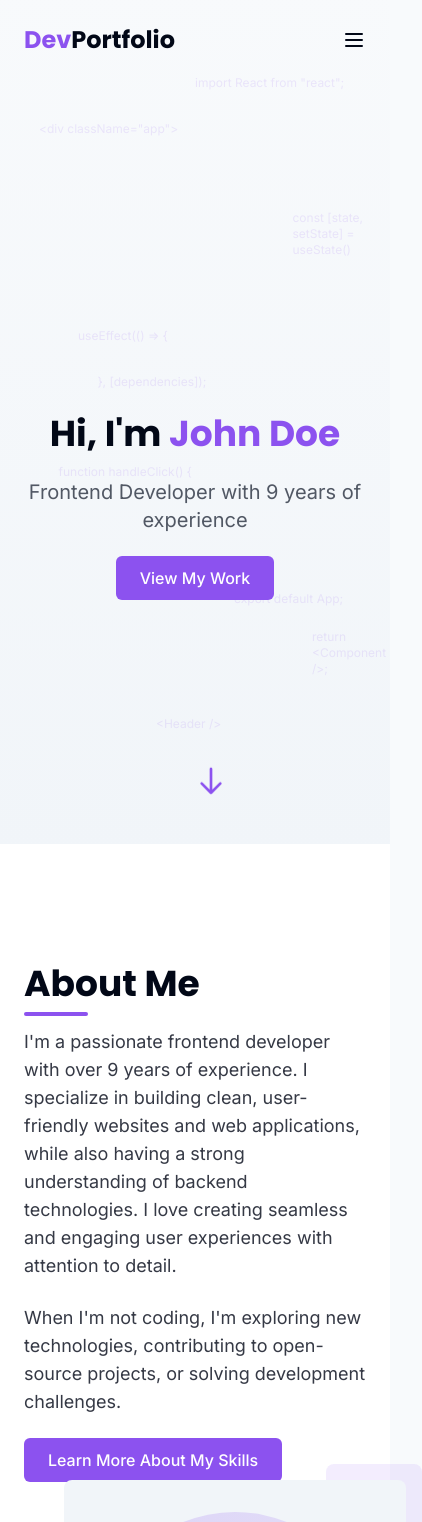
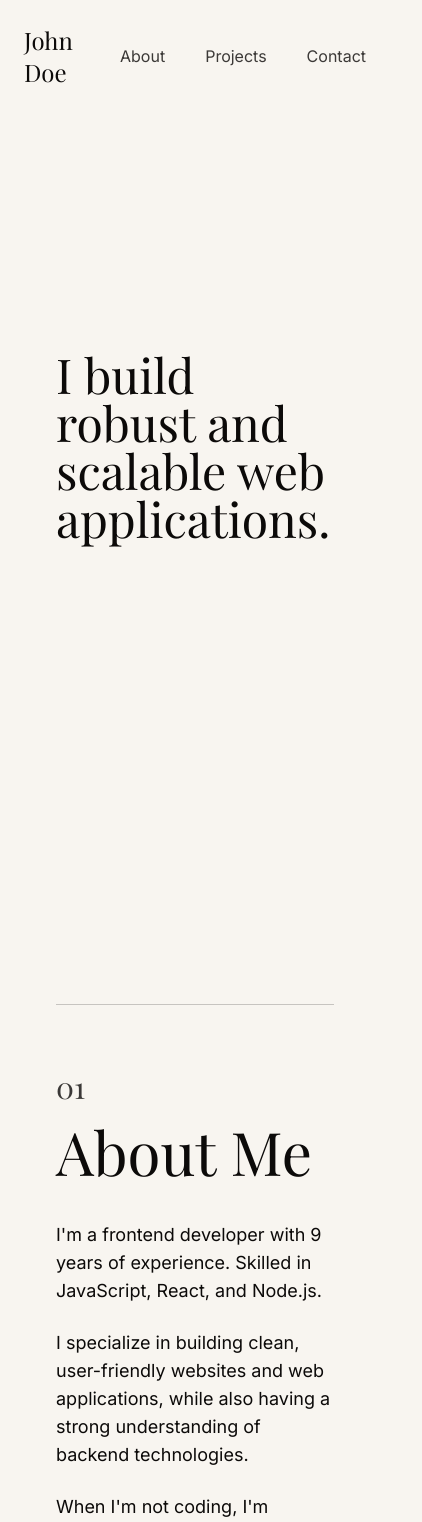
Before and after one commit to prateek-padhy/portfolio, a React (Vite) app: page / in a window 390 px wide. Shown: the top 1522 px of the page, 422 px wide, since content can reach past the window. Built offline with nearby package versions, Linux system fonts and the light colour scheme.

Commit message:
Refactor: Improve design based on inspiration

```diff
--- a/index.html
+++ b/index.html
@@ -16,6 +16,9 @@
     <meta name="twitter:card" content="summary_large_image" />
     <meta name="twitter:site" content="@lovable_dev" />
     <meta name="twitter:image" content="https://lovable.dev/opengraph-image-p98pqg.png" />
+
+    <!-- Add Google Fonts: Playfair Display and Inter -->
+    <link rel="stylesheet" href="https://fonts.googleapis.com/css2?family=Playfair+Display:wght@400;500;600;700&family=Inter:wght@300;400;500;600&display=swap">
   </head>
 
   <body>
--- a/src/components/AboutSection.tsx
+++ b/src/components/AboutSection.tsx
@@ -1,83 +1,39 @@
-
-import { useEffect, useRef } from 'react';
 
 const AboutSection = () => {
-  const sectionRef = useRef<HTMLElement>(null);
-  const elementsRef = useRef<(HTMLElement | null)[]>([]);
+  return (
+    <section id="about" className="py-24 px-6">
+      <div className="container mx-auto max-w-5xl">
+        <div className="section-divider"></div>
 
-  useEffect(() => {
-    const observer = new IntersectionObserver(
-      (entries) => {
-        entries.forEach((entry) => {
-          if (entry.isIntersecting) {
-            entry.target.classList.add('active');
-          }
-        });
-      },
-      { threshold: 0.1 }
-    );
+        <div className="mt-10 mb-8">
+          <div className="section-number">01</div>
+          <h2 className="section-title">About Me</h2>
+        </div>
 
-    if (sectionRef.current) {
-      const revealElements = sectionRef.current.querySelectorAll('.reveal');
-      revealElements.forEach((el) => observer.observe(el));
-      elementsRef.current = Array.from(revealElements) as HTMLElement[];
-    }
-
-    return () => {
-      elementsRef.current.forEach((el) => {
-        if (el) observer.unobserve(el);
-      });
-    };
-  }, []);
-
-  return (
-    <section
-      id="about"
-      ref={sectionRef}
-      className="py-20 md:py-32 bg-white"
-    >
-      <div className="container px-6 mx-auto">
-        <div className="grid grid-cols-1 md:grid-cols-2 gap-12 items-center">
+        <div className="grid grid-cols-1 md:grid-cols-2 gap-16">
           <div>
-            <h2 className="section-title reveal" data-animation="fade-up">
-              About Me
-            </h2>
-
-            <p className="text-lg mb-6 text-foreground/80 reveal" data-animation="fade-up">
-              I'm a passionate frontend developer with over 9 years of experience. I specialize in building clean, user-friendly websites and web applications, while also having a strong understanding of backend technologies. I love creating seamless and engaging user experiences with attention to detail.
+            <p className="text-lg mb-6">
+              I'm a frontend developer with 9 years of experience. Skilled in JavaScript, React, and Node.js.
             </p>
 
-            <p className="text-lg mb-8 text-foreground/80 reveal" data-animation="fade-up">
+            <p className="text-lg mb-6">
+              I specialize in building clean, user-friendly websites and web applications, while also having a strong understanding of backend technologies.
+            </p>
+
+            <p className="text-lg">
               When I'm not coding, I'm exploring new technologies, contributing to open-source projects, or solving development challenges.
             </p>
-
-            <div className="reveal" data-animation="fade-up">
-              <a href="#skills" className="btn-primary">
-                Learn More About My Skills
-              </a>
-            </div>
           </div>
 
-          <div className="relative reveal" data-animation="fade-left">
-            <div className="bg-muted p-8 rounded-lg relative z-10">
-              <div className="w-full max-w-sm mx-auto aspect-square bg-gradient-to-br from-primary/20 to-primary/10 rounded-full flex items-center justify-center overflow-hidden">
-                <div className="relative w-4/5 h-4/5 rounded-full bg-white shadow-md flex items-center justify-center">
-                  <div className="w-full h-full rounded-full bg-gradient-to-br from-primary/30 to-primary/5 backdrop-blur-sm flex items-center justify-center">
-                    <svg xmlns="http://www.w3.org/2000/svg" className="w-2/3 h-2/3 text-primary/80" viewBox="0 0 24 24" fill="none" stroke="currentColor" strokeWidth="1" strokeLinecap="round" strokeLinejoin="round">
-                      <path d="M16 18l2-2-2-2"></path>
-                      <path d="M8 6l-2 2 2 2"></path>
-                      <path d="M18 16l2 2-2 2"></path>
-                      <path d="M6 8l-2-2 2-2"></path>
-                      <path d="M2 12h20"></path>
-                      <path d="M12 2v20"></path>
-                    </svg>
-                  </div>
-                </div>
-              </div>
-            </div>
+          <div>
+            <p className="text-lg font-medium mb-4">Frontend:</p>
+            <p className="mb-8">HTML, CSS, JavaScript, React, Vue.js, SASS, TypeScript</p>
 
-            <div className="absolute -top-4 -right-4 w-24 h-24 bg-primary/10 rounded-lg z-0"></div>
-            <div className="absolute -bottom-4 -left-4 w-24 h-24 bg-primary/10 rounded-lg z-0"></div>
+            <p className="text-lg font-medium mb-4">Backend:</p>
+            <p className="mb-8">Node.js, Express, MongoDB, PHP, SQL</p>
+
+            <p className="text-lg font-medium mb-4">Tools & Others:</p>
+            <p>Git, Webpack, Docker, Firebase, AWS</p>
           </div>
         </div>
       </div>
--- a/src/components/Footer.tsx
+++ b/src/components/Footer.tsx
@@ -5,32 +5,44 @@ const Footer = () => {
   const currentYear = new Date().getFullYear();
 
   return (
-    <footer className="py-8 bg-secondary text-white">
-      <div className="container px-6 mx-auto">
-        <div className="flex flex-col md:flex-row justify-between items-center">
-          <div className="mb-4 md:mb-0">
-            <a href="#home" className="text-xl font-bold">
-              <span className="text-primary">Dev</span>Portfolio
+    <footer className="py-24 px-6">
+      <div className="container mx-auto max-w-5xl">
+        <div className="section-divider"></div>
+
+        <div className="mt-10 mb-12">
+          <div className="section-number">03</div>
+          <h2 className="section-title">Contact</h2>
+        </div>
+
+        <div className="grid grid-cols-1 md:grid-cols-2 gap-16 mb-24">
+          <div>
+            <p className="text-lg mb-6">
+              Feel free to reach out to me via email or connect with me on social media.
+            </p>
+
+            <a href="mailto:hello@johndoe.com" className="text-xl hover:underline font-medium">
+              hello@johndoe.com
             </a>
           </div>
 
-          <div className="text-white/70 text-sm">
-            © {currentYear} All Rights Reserved
+          <div>
+            <div className="flex space-x-8">
+              <a href="#" className="text-lg hover:underline">Github</a>
+              <a href="#" className="text-lg hover:underline">LinkedIn</a>
+              <a href="#" className="text-lg hover:underline">Twitter</a>
+            </div>
+          </div>
+        </div>
+
+        <div className="flex flex-col md:flex-row justify-between items-center pt-8 border-t border-border">
+          <div className="mb-4 md:mb-0">
+            <a href="#home" className="text-xl font-serif">
+              John Doe
+            </a>
           </div>
 
-          <div className="mt-4 md:mt-0">
-            <a href="#home" className="text-white/70 hover:text-white transition-colors mx-2">
-              Home
-            </a>
-            <a href="#about" className="text-white/70 hover:text-white transition-colors mx-2">
-              About
-            </a>
-            <a href="#projects" className="text-white/70 hover:text-white transition-colors mx-2">
-              Projects
-            </a>
-            <a href="#contact" className="text-white/70 hover:text-white transition-colors mx-2">
-              Contact
-            </a>
+          <div className="text-sm">
+            © {currentYear} All Rights Reserved
           </div>
         </div>
       </div>
--- a/src/components/HeroSection.tsx
+++ b/src/components/HeroSection.tsx
@@ -1,100 +1,20 @@
-
-import { useEffect, useRef } from 'react';
-
-const CodeSnippets = () => {
-  const snippets = [
-    { code: '<div className="app">', top: '15%', left: '10%', delay: '0s' },
-    { code: 'const [state, setState] = useState()', top: '25%', left: '75%', delay: '0.5s' },
-    { code: 'function handleClick() {', top: '55%', left: '15%', delay: '1s' },
-    { code: 'return <Component />;', top: '75%', left: '80%', delay: '1.5s' },
-    { code: 'import React from "react";', top: '10%', left: '50%', delay: '2s' },
-    { code: 'useEffect(() => {', top: '40%', left: '20%', delay: '2.5s' },
-    { code: '}, [dependencies]);', top: '45%', left: '25%', delay: '3s' },
-    { code: '<Header />', top: '85%', left: '40%', delay: '3.5s' },
-    { code: 'export default App;', top: '70%', left: '60%', delay: '4s' },
-  ];
-
-  return (
-    <div className="absolute inset-0 overflow-hidden">
-      {snippets.map((snippet, index) => (
-        <div
-          key={index}
-          className="floating-code"
-          style={{
-            top: snippet.top,
-            left: snippet.left,
-            animationDelay: snippet.delay,
-          }}
-        >
-          {snippet.code}
-        </div>
-      ))}
-    </div>
-  );
-};
 
 const HeroSection = () => {
-  const sectionRef = useRef<HTMLElement>(null);
-
-  useEffect(() => {
-    const observer = new IntersectionObserver(
-      ([entry]) => {
-        if (entry.isIntersecting) {
-          entry.target.classList.add('active');
-        }
-      },
-      { threshold: 0.1 }
-    );
-
-    if (sectionRef.current) {
-      observer.observe(sectionRef.current);
-    }
-
-    return () => {
-      if (sectionRef.current) {
-        observer.unobserve(sectionRef.current);
-      }
-    };
-  }, []);
-
   return (
     <section
       id="home"
-      ref={sectionRef}
-      className="relative min-h-screen flex items-center justify-center overflow-hidden bg-gradient-to-b from-background to-muted pt-20"
+      className="min-h-screen flex items-center justify-center pt-20 px-6"
     >
-      <CodeSnippets />
-
-      <div className="container px-6 mx-auto z-10">
-        <div className="max-w-3xl mx-auto text-center">
-          <h1 className="text-4xl md:text-6xl lg:text-7xl font-bold mb-6 reveal active" data-animation="fade-up">
-            Hi, I'm <span className="text-primary">John Doe</span>
+      <div className="container mx-auto max-w-5xl">
+        <div className="flex flex-col md:flex-row justify-between items-start">
+          <h1 className="text-5xl md:text-7xl lg:text-8xl font-serif mb-8 md:mb-0 max-w-2xl">
+            I build robust and scalable web applications.
           </h1>
 
-          <p className="text-xl md:text-2xl text-secondary/80 mb-8 reveal active" data-animation="fade-up" style={{ animationDelay: '0.2s' }}>
-            Frontend Developer with 9 years of experience
-          </p>
-
-          <div className="reveal active" data-animation="fade-up" style={{ animationDelay: '0.4s' }}>
-            <a href="#projects" className="btn-primary">
-              View My Work
-            </a>
+          <div className="text-right hidden md:block">
+            <span className="font-serif italic text-lg opacity-75">Frontend Developer</span>
           </div>
         </div>
-      </div>
-
-      <div className="absolute bottom-10 left-1/2 transform -translate-x-1/2 animate-bounce">
-        <a href="#about" className="text-primary">
-          <svg
-            xmlns="http://www.w3.org/2000/svg"
-            className="h-8 w-8"
-            fill="none"
-            viewBox="0 0 24 24"
-            stroke="currentColor"
-          >
-            <path strokeLinecap="round" strokeLinejoin="round" strokeWidth={2} d="M19 14l-7 7m0 0l-7-7m7 7V3" />
-          </svg>
-        </a>
       </div>
     </section>
   );
--- a/src/components/Navbar.tsx
+++ b/src/components/Navbar.tsx
@@ -2,39 +2,12 @@
 import { useState, useEffect } from 'react';
 
 const Navbar = () => {
-  const [activeSection, setActiveSection] = useState('home');
   const [scrolled, setScrolled] = useState(false);
-
-  const sections = [
-    { id: 'home', label: 'Home' },
-    { id: 'about', label: 'About' },
-    { id: 'skills', label: 'Skills' },
-    { id: 'projects', label: 'Projects' },
-    { id: 'contact', label: 'Contact' },
-  ];
 
   useEffect(() => {
     const handleScroll = () => {
       const scrollPosition = window.scrollY;
       setScrolled(scrollPosition > 20);
-
-      // Determine which section is currently in view
-      const sectionElements = sections.map(section => ({
-        id: section.id,
-        element: document.getElementById(section.id)
-      })).filter(section => section.element);
-
-      const currentSection = sectionElements.find(section => {
-        const element = section.element;
-        if (!element) return false;
-
-        const rect = element.getBoundingClientRect();
-        return rect.top <= 200 && rect.bottom >= 200;
-      });
-
-      if (currentSection) {
-        setActiveSection(currentSection.id);
-      }
     };
 
     window.addEventListener('scroll', handleScroll);
@@ -42,29 +15,23 @@ const Navbar = () => {
   }, []);
 
   return (
-    <header className={`fixed top-0 left-0 w-full z-50 transition-all duration-300 ${scrolled ? 'bg-white/80 backdrop-blur-md shadow-sm py-4' : 'bg-transparent py-6'}`}>
+    <header className={`fixed top-0 left-0 w-full z-50 transition-all duration-300 ${scrolled ? 'bg-cream/80 backdrop-blur-sm py-4' : 'bg-transparent py-6'}`}>
       <div className="container mx-auto flex justify-between items-center px-6">
-        <a href="#home" className="text-2xl font-bold font-heading">
-          <span className="text-primary">Dev</span>Portfolio
+        <a href="#home" className="text-2xl font-serif">
+          John Doe
         </a>
 
-        <nav className="hidden md:flex space-x-8">
-          {sections.map(section => (
-            <a
-              key={section.id}
-              href={`#${section.id}`}
-              className={`nav-link ${activeSection === section.id ? 'active' : ''}`}
-            >
-              {section.label}
-            </a>
-          ))}
-        </nav>
-
-        <button className="md:hidden">
-          <svg xmlns="http://www.w3.org/2000/svg" className="h-6 w-6" fill="none" viewBox="0 0 24 24" stroke="currentColor">
-            <path strokeLinecap="round" strokeLinejoin="round" strokeWidth={2} d="M4 6h16M4 12h16M4 18h16" />
-          </svg>
-        </button>
+        <div className="flex items-center space-x-10">
+          <a href="#about" className="nav-link">
+            About
+          </a>
+          <a href="#projects" className="nav-link">
+            Projects
+          </a>
+          <a href="#contact" className="nav-link">
+            Contact
+          </a>
+        </div>
       </div>
     </header>
   );
--- a/src/components/ProjectsSection.tsx
+++ b/src/components/ProjectsSection.tsx
@@ -1,10 +1,5 @@
-
-import { useEffect, useRef } from 'react';
 
 const ProjectsSection = () => {
-  const sectionRef = useRef<HTMLElement>(null);
-  const elementsRef = useRef<(HTMLElement | null)[]>([]);
-
   const projects = [
     {
       title: 'E-Commerce Platform',
@@ -29,88 +24,49 @@ const ProjectsSection = () => {
       tags: ['HTML', 'SCSS', 'JavaScript', 'GSAP'],
       liveLink: '#',
       codeLink: '#'
-    },
-    {
-      title: 'Weather Dashboard',
-      description: 'A weather application that provides real-time weather data and forecasts using external APIs, with a clean, responsive interface.',
-      image: 'https://images.unsplash.com/photo-1592210454359-9043f067919b?q=80&w=1000',
-      tags: ['React', 'API Integration', 'Tailwind CSS'],
-      liveLink: '#',
-      codeLink: '#'
     }
   ];
 
-  useEffect(() => {
-    const observer = new IntersectionObserver(
-      (entries) => {
-        entries.forEach((entry) => {
-          if (entry.isIntersecting) {
-            entry.target.classList.add('active');
-          }
-        });
-      },
-      { threshold: 0.1 }
-    );
+  return (
+    <section id="projects" className="py-24 px-6">
+      <div className="container mx-auto max-w-5xl">
+        <div className="section-divider"></div>
 
-    if (sectionRef.current) {
-      const revealElements = sectionRef.current.querySelectorAll('.reveal');
-      revealElements.forEach((el) => observer.observe(el));
-      elementsRef.current = Array.from(revealElements) as HTMLElement[];
-    }
+        <div className="mt-10 mb-12">
+          <div className="section-number">02</div>
+          <h2 className="section-title">Projects</h2>
+        </div>
 
-    return () => {
-      elementsRef.current.forEach((el) => {
-        if (el) observer.unobserve(el);
-      });
-    };
-  }, []);
-
-  return (
-    <section
-      id="projects"
-      ref={sectionRef}
-      className="py-20 md:py-32 bg-white"
-    >
-      <div className="container px-6 mx-auto">
-        <h2 className="section-title text-center mb-16 mx-auto reveal" data-animation="fade-up">
-          My Projects
-        </h2>
-
-        <p className="text-lg mb-12 text-center max-w-3xl mx-auto text-foreground/80 reveal" data-animation="fade-up">
-          Here are some of the projects I've worked on. I specialize in crafting beautiful, interactive, and scalable web applications. Click through to view the live projects and their code.
-        </p>
-
-        <div className="grid grid-cols-1 md:grid-cols-2 gap-8">
+        <div className="grid grid-cols-1 gap-16">
           {projects.map((project, index) => (
-            <div
-              key={index}
-              className="project-card h-80 reveal"
-              data-animation="fade-up"
-              style={{ animationDelay: `${index * 150}ms` }}
-            >
+            <div key={index} className="grid grid-cols-1 md:grid-cols-3 gap-6">
+              <div className="md:col-span-1">
+                <div className="aspect-square bg-gray-100 border border-border overflow-hidden">
                   <img
                     src={project.image}
                     alt={project.title}
                     className="w-full h-full object-cover"
                   />
+                </div>
+              </div>
 
-              <div className="project-overlay">
-                <h3 className="text-2xl font-bold mb-2">{project.title}</h3>
-                <p className="mb-4 text-white/90 text-sm">{project.description}</p>
+              <div className="md:col-span-2">
+                <h3 className="text-2xl font-serif mb-2">{project.title}</h3>
+                <p className="mb-4 text-base">{project.description}</p>
 
-                <div className="flex flex-wrap gap-2 mb-6">
+                <div className="flex flex-wrap gap-2 mb-4">
                   {project.tags.map((tag, i) => (
-                    <span key={i} className="px-2 py-1 bg-white/10 rounded-full text-xs">
+                    <span key={i} className="text-sm bg-secondary py-1 px-3">
                       {tag}
                     </span>
                   ))}
                 </div>
 
                 <div className="flex space-x-4">
-                  <a href={project.liveLink} className="px-4 py-2 bg-primary rounded hover:bg-primary/90 transition-colors text-sm">
-                    Live Demo
+                  <a href={project.liveLink} className="text-sm underline">
+                    View Project
                   </a>
-                  <a href={project.codeLink} className="px-4 py-2 bg-white/20 rounded hover:bg-white/30 transition-colors text-sm">
+                  <a href={project.codeLink} className="text-sm underline">
                     View Code
                   </a>
                 </div>
@@ -118,12 +74,6 @@ const ProjectsSection = () => {
             </div>
           ))}
         </div>
-
-        <div className="mt-16 text-center reveal" data-animation="fade-up">
-          <a href="#contact" className="btn-primary">
-            Contact Me
-          </a>
-        </div>
       </div>
     </section>
   );
--- a/src/index.css
+++ b/src/index.css
@@ -1,5 +1,5 @@
 
-@import url('https://fonts.googleapis.com/css2?family=Inter:wght@300;400;500;600;700&family=Poppins:wght@400;500;600;700&display=swap');
+@import url('https://fonts.googleapis.com/css2?family=Playfair+Display:wght@400;500;600;700&family=Inter:wght@300;400;500;600&display=swap');
 
 @tailwind base;
 @tailwind components;
@@ -7,33 +7,33 @@
 
 @layer base {
   :root {
-    --background: 210 40% 98%;
-    --foreground: 222.2 84% 4.9%;
+    --background: 30 33% 98%;
+    --foreground: 20 14% 4%;
 
     --card: 0 0% 100%;
-    --card-foreground: 222.2 84% 4.9%;
+    --card-foreground: 20 14% 4%;
 
     --popover: 0 0% 100%;
-    --popover-foreground: 222.2 84% 4.9%;
+    --popover-foreground: 20 14% 4%;
 
-    --primary: 262 83% 63%;
-    --primary-foreground: 210 40% 98%;
+    --primary: 20 14% 4%;
+    --primary-foreground: 30 33% 98%;
 
-    --secondary: 218 21% 20%;
-    --secondary-foreground: 210 40% 98%;
+    --secondary: 60 4% 95%;
+    --secondary-foreground: 24 9% 10%;
 
-    --muted: 210 40% 96.1%;
-    --muted-foreground: 215.4 16.3% 46.9%;
+    --muted: 60 4% 95%;
+    --muted-foreground: 25 5% 45%;
 
-    --accent: 262 83% 63%;
-    --accent-foreground: 222.2 47.4% 11.2%;
+    --accent: 60 4% 90%;
+    --accent-foreground: 24 9% 10%;
 
-    --destructive: 0 84.2% 60.2%;
-    --destructive-foreground: 210 40% 98%;
+    --destructive: 0 84% 60%;
+    --destructive-foreground: 30 33% 98%;
 
-    --border: 214.3 31.8% 91.4%;
-    --input: 214.3 31.8% 91.4%;
-    --ring: 222.2 84% 4.9%;
+    --border: 20 5% 90%;
+    --input: 20 5% 90%;
+    --ring: 20 14% 4%;
 
     --radius: 0.5rem;
   }
@@ -44,11 +44,11 @@
   }
 
   body {
-    @apply bg-background text-foreground font-sans;
+    @apply bg-cream text-foreground font-sans;
   }
 
   h1, h2, h3, h4, h5, h6 {
-    @apply font-heading font-semibold;
+    @apply font-serif font-normal;
   }
 }
 
@@ -62,28 +62,31 @@
   }
 
   .reveal[data-animation="fade-up"] {
-    @apply translate-y-10;
+    @apply translate-y-5;
   }
 
   .reveal[data-animation="fade-right"] {
-    @apply -translate-x-10;
+    @apply -translate-x-5;
   }
 
   .reveal[data-animation="fade-left"] {
-    @apply translate-x-10;
+    @apply translate-x-5;
+  }
+
+  .section-title {
+    @apply text-6xl md:text-7xl font-serif mb-10;
+  }
+
+  .section-number {
+    @apply text-3xl md:text-4xl font-serif mb-4 opacity-80;
+  }
+
+  .section-divider {
+    @apply w-full h-px bg-black/20 my-16;
   }
 
   .btn-primary {
-    @apply bg-primary text-white px-6 py-3 rounded-md hover:bg-primary/90 transition-all duration-300 font-medium;
-  }
-
-  .section-title {
-    @apply text-4xl md:text-5xl font-bold mb-6 relative;
-  }
-
-  .section-title::after {
-    content: '';
-    @apply absolute -bottom-3 left-0 h-1 w-16 bg-primary rounded-full;
+    @apply bg-foreground text-cream px-6 py-3 hover:bg-foreground/90 transition-all duration-300 font-medium inline-block;
   }
 
   .nav-link {
@@ -92,7 +95,7 @@
 
   .nav-link::after {
     content: '';
-    @apply absolute left-0 -bottom-1 h-0.5 w-0 bg-primary transition-all duration-300;
+    @apply absolute left-0 -bottom-1 h-px w-0 bg-foreground transition-all duration-300;
   }
 
   .nav-link:hover::after {
@@ -108,30 +111,26 @@
   }
 
   .skill-card {
-    @apply relative overflow-hidden bg-white rounded-lg shadow-md transition-all duration-300 flex flex-col items-center justify-center p-6;
+    @apply relative overflow-hidden bg-white border-border border rounded-none transition-all duration-300 flex flex-col items-start p-6;
   }
 
   .skill-card:hover {
-    @apply shadow-lg -translate-y-1;
+    @apply shadow-md;
   }
 
   .project-card {
-    @apply relative overflow-hidden bg-white rounded-lg shadow-md transition-all duration-300;
+    @apply relative overflow-hidden bg-white border-border border rounded-none transition-all duration-300;
   }
 
   .project-card:hover {
-    @apply shadow-lg -translate-y-2;
+    @apply shadow-md;
   }
 
   .project-overlay {
-    @apply absolute inset-0 bg-black/70 opacity-0 transition-opacity duration-300 flex flex-col items-center justify-center p-6 text-white;
+    @apply absolute inset-0 bg-black/80 opacity-0 transition-opacity duration-300 flex flex-col items-center justify-center p-6 text-white;
   }
 
   .project-card:hover .project-overlay {
     @apply opacity-100;
   }
-
-  .floating-code {
-    @apply opacity-30 absolute text-xs md:text-sm text-primary/40 animate-float;
-  }
 }
--- a/src/pages/Index.tsx
+++ b/src/pages/Index.tsx
@@ -3,27 +3,23 @@ import { useEffect } from 'react';
 import Navbar from '@/components/Navbar';
 import HeroSection from '@/components/HeroSection';
 import AboutSection from '@/components/AboutSection';
-import SkillsSection from '@/components/SkillsSection';
 import ProjectsSection from '@/components/ProjectsSection';
-import ContactSection from '@/components/ContactSection';
 import Footer from '@/components/Footer';
 import ScrollReveal from '@/components/ScrollReveal';
 
 const Index = () => {
   useEffect(() => {
-    document.title = 'Frontend Developer Portfolio';
+    document.title = 'John Doe | Frontend Developer';
   }, []);
 
   return (
-    <div className="min-h-screen bg-background">
+    <div className="min-h-screen bg-cream">
       <Navbar />
 
       <ScrollReveal>
         <HeroSection />
         <AboutSection />
-        <SkillsSection />
         <ProjectsSection />
-        <ContactSection />
       </ScrollReveal>
 
       <Footer />
--- a/tailwind.config.ts
+++ b/tailwind.config.ts
@@ -21,7 +21,8 @@ export default {
 		extend: {
 			fontFamily: {
 				sans: ['Inter', 'sans-serif'],
-				heading: ['Poppins', 'sans-serif'],
+				heading: ['Playfair Display', 'serif'],
+				serif: ['Playfair Display', 'serif'],
 			},
 			colors: {
 				border: 'hsl(var(--border))',
@@ -29,6 +30,7 @@ export default {
 				ring: 'hsl(var(--ring))',
 				background: 'hsl(var(--background))',
 				foreground: 'hsl(var(--foreground))',
+				cream: '#f8f5f0',
 				primary: {
 					DEFAULT: 'hsl(var(--primary))',
 					foreground: 'hsl(var(--primary-foreground))'
```
Lines whose indentation alone changed are shown as unchanged.
